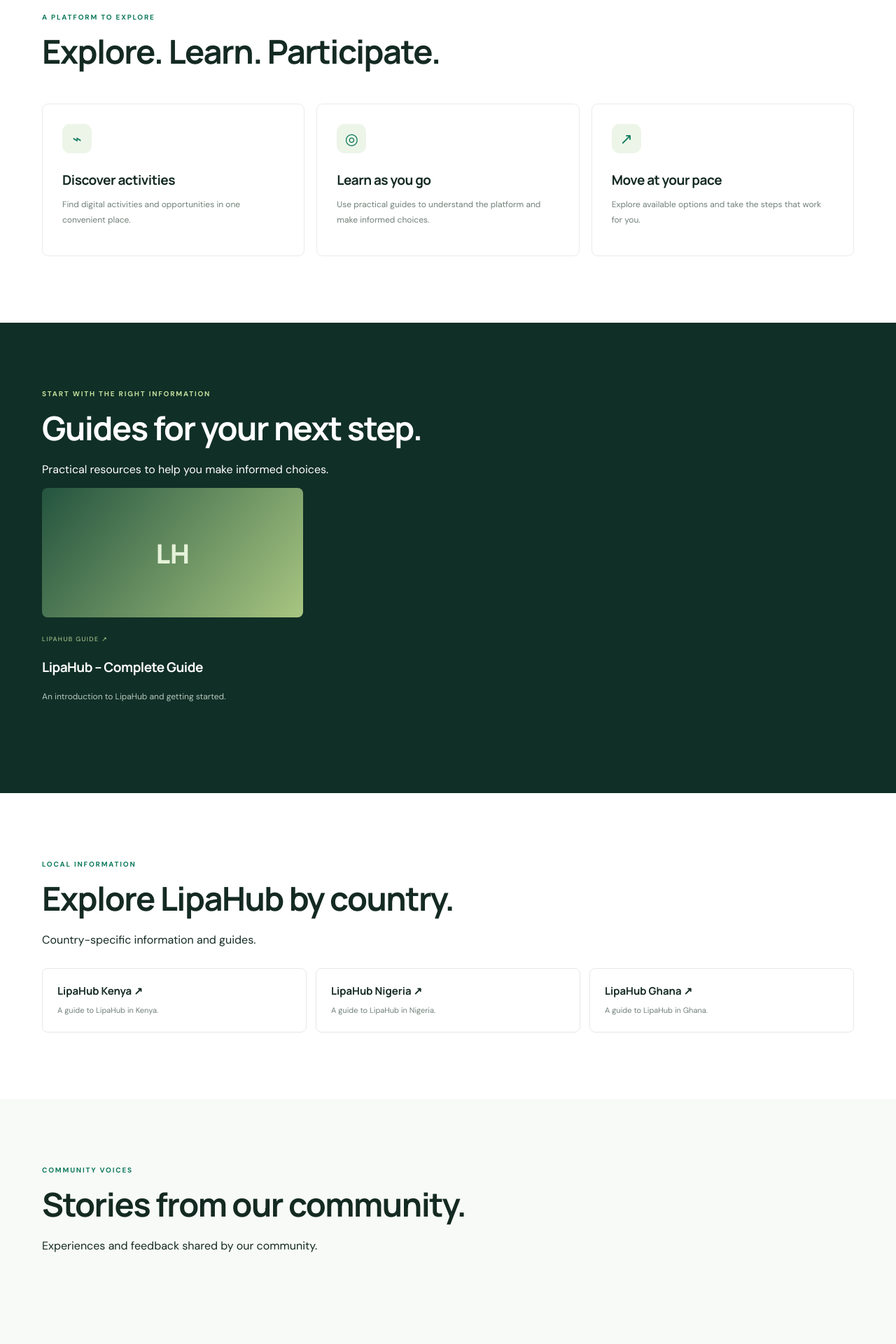
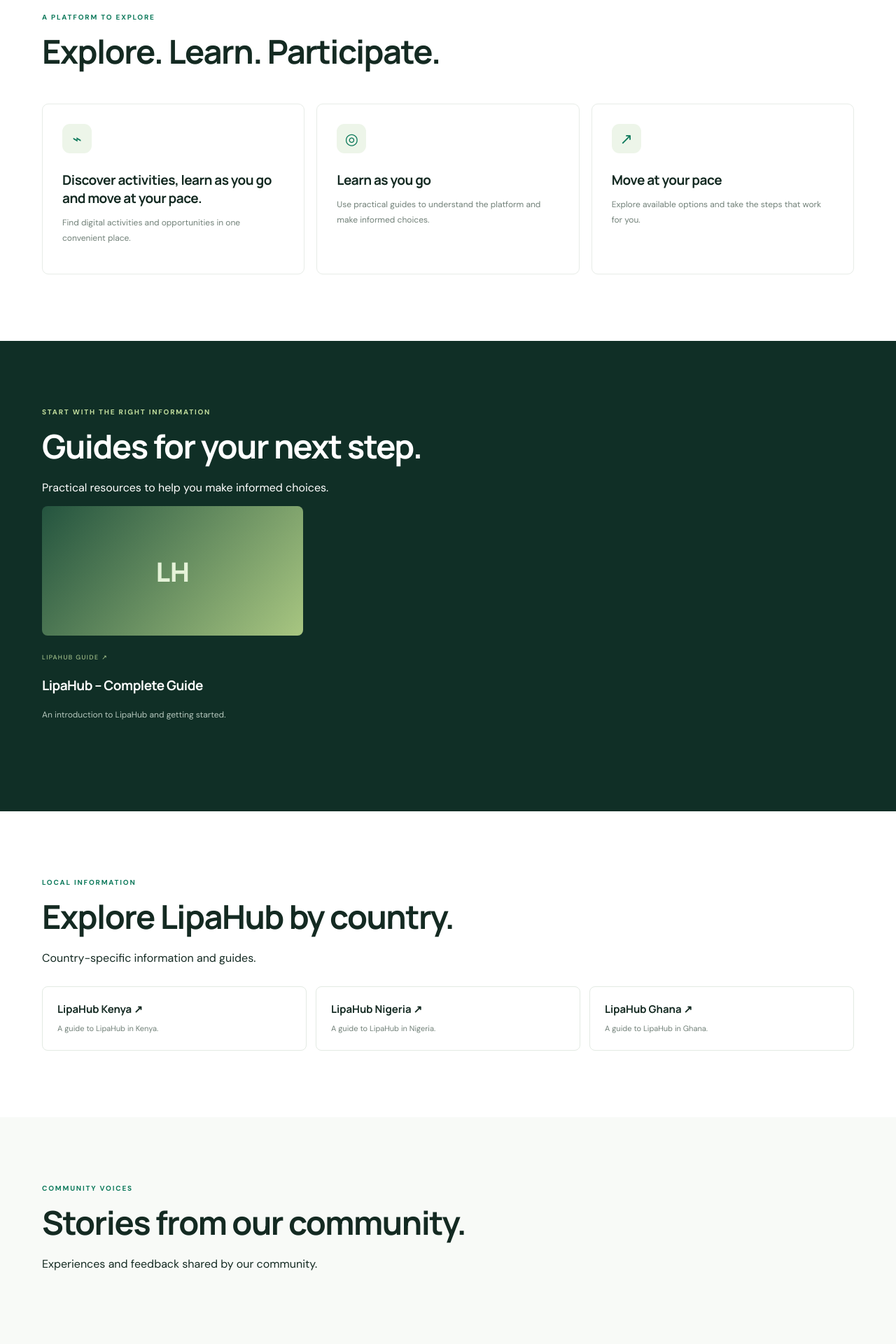
Before and after one commit to xdigitexai/LipaHub, a PHP site: page / in a window 1280 px wide. Shown: the part 1149-3069 px from the top of the page at 70% size. Run offline with PHP 8.4, Linux system fonts and the light colour scheme; data comes from the database, SQL or seed files in the repository; some libraries are stand-ins or nearby versions.

Commit message:
Apply section layout styling and editable feature cards

```diff
--- a/app/sections.php
+++ b/app/sections.php
@@ -2,11 +2,11 @@
 function section_rows():array{return db()->query("SELECT * FROM sections WHERE enabled=1 ORDER BY sort_order,id")->fetchAll();}
 function section_content(string $type,int $limit=6):array{$q=db()->prepare("SELECT * FROM content WHERE type=? AND status='published' ORDER BY sort_order,created_at DESC LIMIT ".max(1,min(24,$limit)));$q->execute([$type]);return $q->fetchAll();}
 function render_home_sections():void{
- foreach(section_rows() as $s){$type=$s['type'];$theme=$s['theme']==='dark'?'dark':($s['theme']==='soft'?'soft':'');$cls='section'.($theme?' '.$theme:'');
+ foreach(section_rows() as $s){$type=$s['type'];$theme=$s['theme']==='dark'?'dark':($s['theme']==='soft'?'soft':'');$cls='section'.($theme?' '.$theme:'').($type==='hero'?' hero':'').($type==='cta'?' cta':'');
  echo '<section class="'.e($cls).'"><div class="container">';
  if($type==='hero'){echo '<div class="hero-grid"><div>';if($s['eyebrow'])echo '<div class="eyebrow">'.e($s['eyebrow']).'</div>';echo '<h1>'.e($s['title']).'</h1><p class="lead">'.e($s['body']).'</p>';if($s['button_label'])echo '<div class="actions"><a class="btn" href="'.e($s['button_url']?:registration_url()).'">'.e($s['button_label']).' ↗</a></div>';echo '</div><div class="hero-art">';if($s['image'])echo '<img src="'.e($s['image']).'" alt="'.e($s['title']).'">';else echo '<div class="orbit"></div><div class="art-card"><span>↗</span><small>LIPAHUB</small><strong>Explore new<br>possibilities.</strong><hr><small>Start at your pace</small></div><div class="stamp">LH</div>';echo '</div></div>';}
  elseif($type==='text'||$type==='image_text'){if($s['eyebrow'])echo '<div class="eyebrow">'.e($s['eyebrow']).'</div>';echo '<div class="split"><div><h2>'.e($s['title']).'</h2></div><div><p>'.nl2br(e($s['body'])).'</p>';if($s['button_label'])echo '<a class="plain" href="'.e($s['button_url']?:registration_url()).'">'.e($s['button_label']).' →</a>';echo '</div></div>';if($type==='image_text'&&$s['image'])echo '<img class="section-image" src="'.e($s['image']).'" alt="">';}
- elseif($type==='feature_grid'){if($s['eyebrow'])echo '<div class="eyebrow">'.e($s['eyebrow']).'</div>';echo '<h2>'.e($s['title']).'</h2><div class="features">';$rows=section_content('faq',3);$fallback=[['Discover activities','Find digital activities and opportunities in one convenient place.'],['Learn as you go','Use practical guides to understand the platform and make informed choices.'],['Move at your pace','Explore available options and take the steps that work for you.']];foreach($fallback as $i=>$f)echo '<article><i>'.($i===0?'⌁':($i===1?'◎':'↗')).'</i><h3>'.e($f[0]).'</h3><p>'.e($f[1]).'</p></article>';echo '</div>';}
+ elseif($type==='feature_grid'){if($s['eyebrow'])echo '<div class="eyebrow">'.e($s['eyebrow']).'</div>';echo '<h2>'.e($s['title']).'</h2><div class="features">';$rows=section_content('faq',3);$fallback=[['Discover activities','Find digital activities and opportunities in one convenient place.'],['Learn as you go','Use practical guides to understand the platform and make informed choices.'],['Move at your pace','Explore available options and take the steps that work for you.']];$lines=array_values(array_filter(explode("\n",$s['body'])));for($i=0;$i<3;$i++){$pair=explode('|',$lines[$i]??'',2);$title=trim($pair[0]??'')?:$fallback[$i][0];$desc=trim($pair[1]??'')?:$fallback[$i][1];echo '<article><i>'.($i===0?'⌁':($i===1?'◎':'↗')).'</i><h3>'.e($title).'</h3><p>'.e($desc).'</p></article>';}echo '</div>';}
  elseif($type==='article_grid'||$type==='country_grid'||$type==='review_grid'){if($s['eyebrow'])echo '<div class="eyebrow '.($theme==='dark'?'light':'').'">'.e($s['eyebrow']).'</div>';echo '<h2>'.e($s['title']).'</h2>';if($s['body'])echo '<p>'.e($s['body']).'</p>';$ctype=$type==='article_grid'?'article':($type==='country_grid'?'country':'review');$rows=section_content($ctype,(int)$s['item_limit']);echo '<div class="'.($type==='review_grid'?'features':($type==='article_grid'?'cards':'countries')).'">';foreach($rows as $r){if($type==='review_grid'){echo '<article><div class="stars">★★★★★</div><p>“'.e($r['body']).'”</p><b>'.e($r['author']?:$r['title']).'</b></article>';}elseif($type==='article_grid'){echo '<a href="'.e(url('index.php?page='.$r['slug'])).'"><div class="cover">';if($r['image'])echo '<img src="'.e($r['image']).'" alt="">';else echo '<b>LH</b>';echo '</div><small class="meta">LIPAHUB GUIDE ↗</small><h3>'.e($r['title']).'</h3><p>'.e($r['excerpt']).'</p></a>';}else echo '<a href="'.e(url('index.php?page='.$r['slug'])).'"><b>'.e($r['title']).' ↗</b><small>'.e($r['excerpt']).'</small></a>';}echo '</div>';}
  elseif($type==='cta'){echo '<div class="cta-inner"><div>';if($s['eyebrow'])echo '<div class="eyebrow light">'.e($s['eyebrow']).'</div>';echo '<h2>'.e($s['title']).'</h2><p>'.e($s['body']).'</p></div><a class="btn white" href="'.e($s['button_url']?:registration_url()).'">'.e($s['button_label']?:setting('cta_label','Get started')).' ↗</a></div>';}
  elseif($type==='stats'){if($s['eyebrow'])echo '<div class="eyebrow">'.e($s['eyebrow']).'</div>';echo '<h2>'.e($s['title']).'</h2><div class="features">';foreach(array_slice(explode("\n",$s['body']),0,4) as $line){$pair=explode('|',$line,2);echo '<article><h3>'.e($pair[0]??'').'</h3><p>'.e($pair[1]??'').'</p></article>';}echo '</div>';}
```
